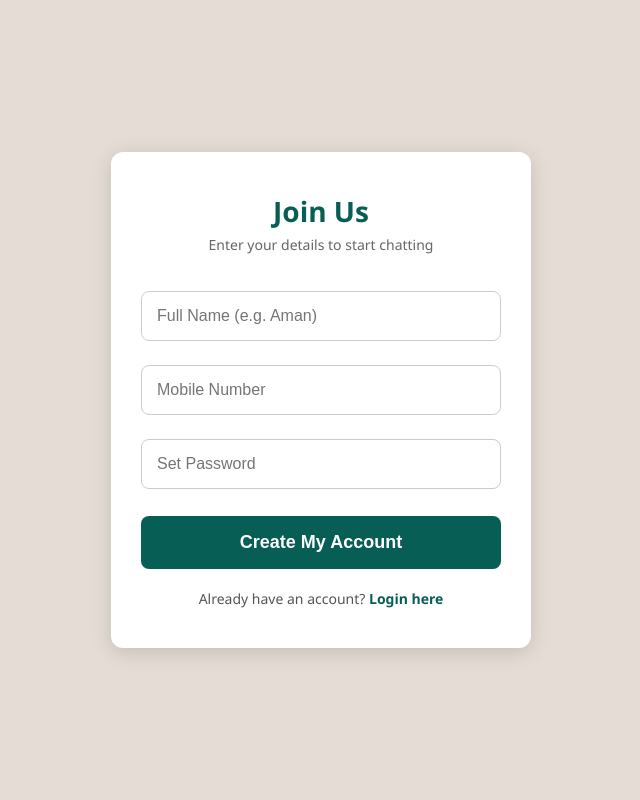
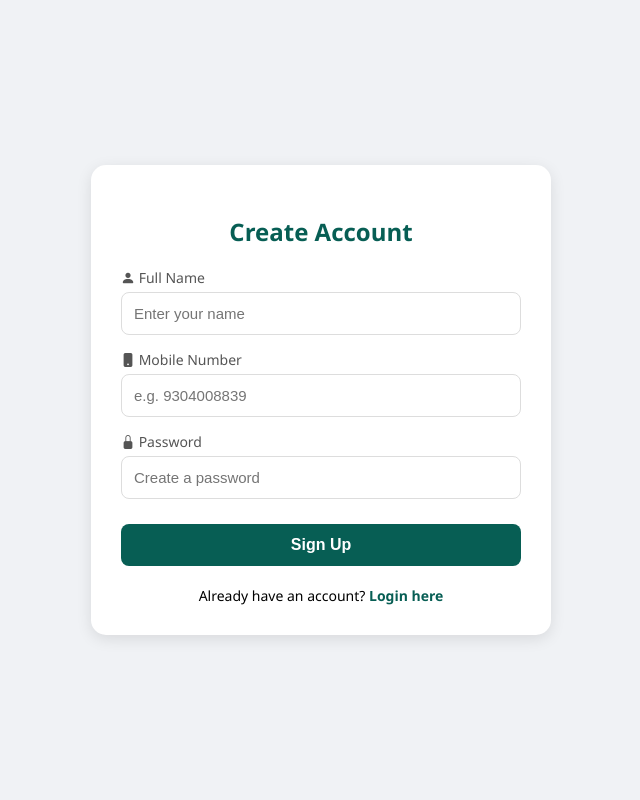
Before and after one commit to amanupadhy480-josh/Chat-Portal, a Flask app: template templates/signup.html in a window 1280 px wide. Shown: the whole page, without its empty margins (319-959 px from the left). Run offline with Flask 3, Linux system fonts and the light colour scheme; the template is opened without the code that fills it, so the values that code supplies are empty.

Commit message:
Update signup.html

```diff
--- a/templates/signup.html
+++ b/templates/signup.html
@@ -3,87 +3,141 @@
 <head>
     <meta charset="UTF-8">
     <meta name="viewport" content="width=device-width, initial-scale=1.0">
-    <title>Chat Portal - Register</title>
+    <title>Signup - Aman Portal</title>
+    <link rel="stylesheet" href="https://cdn.jsdelivr.net/npm/bootstrap-icons@1.11.1/font/bootstrap-icons.css">
     <style>
+        :root {
+            --wa-green: #075e54;
+            --wa-light-green: #25d366;
+            --bg-gray: #f0f2f5;
+        }
+
         body {
             font-family: 'Segoe UI', Tahoma, Geneva, Verdana, sans-serif;
-            background: #e5ddd5;
+            background-color: var(--bg-gray);
             margin: 0;
             display: flex;
             justify-content: center;
             align-items: center;
             height: 100vh;
         }
+
         .signup-container {
             background: white;
+            padding: 30px;
+            border-radius: 15px;
+            box-shadow: 0 4px 15px rgba(0,0,0,0.1);
             width: 100%;
-            max-width: 420px;
-            padding: 40px 30px;
-            border-radius: 12px;
-            box-shadow: 0 4px 20px rgba(0,0,0,0.15);
-            box-sizing: border-box;
+            max-width: 400px;
+            text-align: center;
         }
-        .header-text {
-            color: #075e54;
-            text-align: center;
-            margin-bottom: 25px;
+
+        .signup-container h2 {
+            color: var(--wa-green);
+            margin-bottom: 20px;
         }
-        .header-text h2 { margin: 0; font-size: 28px; }
-        .header-text p { color: #666; font-size: 14px; margin-top: 5px; }
 
-        input {
-            width: 100%;
-            padding: 15px;
-            margin: 12px 0;
-            border: 1px solid #ccc;
-            border-radius: 8px;
-            box-sizing: border-box;
-            font-size: 16px;
-            outline-color: #075e54;
+        .input-group {
+            margin-bottom: 15px;
+            text-align: left;
         }
-        button {
-            width: 100%;
-            padding: 16px;
-            background: #075e54;
-            color: white;
-            border: none;
-            border-radius: 8px;
-            font-size: 18px;
-            font-weight: bold;
-            cursor: pointer;
-            margin-top: 15px;
-            transition: 0.3s;
-        }
-        button:active { background: #128c7e; transform: scale(0.98); }
 
-        .footer-link {
-            text-align: center;
-            margin-top: 20px;
+        .input-group label {
+            display: block;
+            margin-bottom: 5px;
             font-size: 14px;
             color: #555;
         }
+
+        .input-group input {
+            width: 100%;
+            padding: 12px;
+            border: 1px solid #ddd;
+            border-radius: 8px;
+            box-sizing: border-box;
+            outline: none;
+            font-size: 15px;
+        }
+
+        .input-group input:focus {
+            border-color: var(--wa-light-green);
+        }
+
+        .signup-btn {
+            background-color: var(--wa-green);
+            color: white;
+            border: none;
+            padding: 12px;
+            width: 100%;
+            border-radius: 8px;
+            font-size: 16px;
+            font-weight: bold;
+            cursor: pointer;
+            margin-top: 10px;
+        }
+
+        .signup-btn:hover {
+            background-color: #054c44;
+        }
+
+        .footer-link {
+            margin-top: 20px;
+            font-size: 14px;
+        }
+
         .footer-link a {
-            color: #075e54;
+            color: var(--wa-green);
             text-decoration: none;
             font-weight: bold;
+        }
+
+        /* Error message style */
+        .flash-msg {
+            background-color: #ffebee;
+            color: #c62828;
+            padding: 10px;
+            border-radius: 5px;
+            margin-bottom: 15px;
+            font-size: 13px;
         }
     </style>
 </head>
 <body>
+
     <div class="signup-container">
-        <div class="header-text">
-            <h2>Join Us</h2>
-            <p>Enter your details to start chatting</p>
-        </div>
-        <form method="POST">
-            <input name="username" type="text" placeholder="Full Name (e.g. Aman)" required>
-            <input name="mobile" type="tel" placeholder="Mobile Number" required>
-            <input name="password" type="password" placeholder="Set Password" required>
-            <button type="submit">Create My Account</button>
+        <h2>Create Account</h2>
+
+        {% with messages = get_flashed_messages() %}
+          {% if messages %}
+            {% for message in messages %}
+              <div class="flash-msg">{{ message }}</div>
+            {% endfor %}
+          {% endif %}
+        {% endwith %}
+
+        <form action="/signup" method="POST">
+            <div class="input-group">
+                <label><i class="bi bi-person-fill"></i> Full Name</label>
+                <input type="text" name="username" placeholder="Enter your name" required>
+            </div>
+
+            <div class="input-group">
+                <label><i class="bi bi-phone-fill"></i> Mobile Number</label>
+                <input type="text" name="mobile" placeholder="e.g. 9304008839" required>
+            </div>
+
+            <div class="input-group">
+                <label><i class="bi bi-lock-fill"></i> Password</label>
+                <input type="password" name="password" placeholder="Create a password" required>
+            </div>
+
+            <button type="submit" class="signup-btn">Sign Up</button>
         </form>
+
         <div class="footer-link">
-            Already have an account? <a href="/login">Login here</a>
+            Already have an account? <a href="{{ url_for('login') }}">Login here</a>
         </div>
     </div>
+
 </body>
 </html>
```
